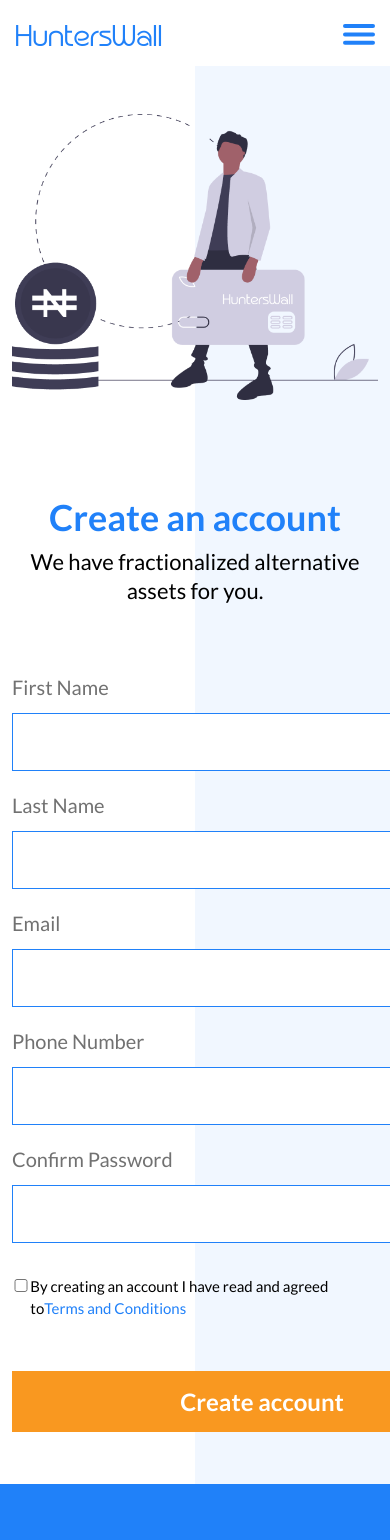
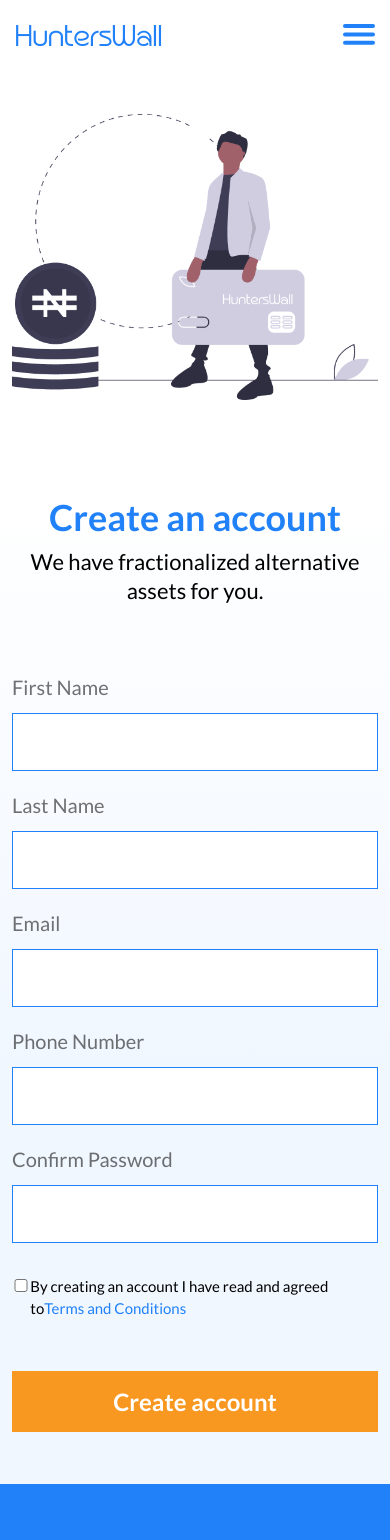
Before and after one commit to Dreezy305/HuntersWall, a Next.js app: page /createAcc in a window 390 px wide. Shown: the top 1540 px of the page. Built offline with nearby package versions, Linux system fonts and the light colour scheme.

Commit message:
create acc

```diff
--- a/styles/globals.scss
+++ b/styles/globals.scss
@@ -545,6 +545,86 @@
       }
     }
   }
+
+  .createAcc {
+    background: linear-gradient(180deg, #ffffff 30%, #f1f7ff 70%);
+    &_rightCol {
+    }
+    &_leftCol {
+      // background: #f1f7ff;
+      h2 {
+        color: #2081f9;
+        font-family: Lato;
+        font-style: normal;
+        font-weight: 600;
+        font-size: 36px;
+        line-height: 43px;
+      }
+      p {
+        font-family: Lato;
+        font-style: normal;
+        font-weight: normal;
+        font-size: 22px;
+        line-height: 29px;
+        color: #000000;
+      }
+    }
+    &_form {
+      div {
+        label {
+          font-family: Lato;
+          font-style: normal;
+          font-weight: normal;
+          font-size: 20px;
+          line-height: 20px;
+          color: rgba(18, 18, 18, 0.6);
+        }
+        input {
+          background: #ffffff;
+          border: 1px solid #2081f9;
+          box-sizing: border-box;
+          width: 100%;
+          box-shadow: none;
+          outline: none;
+        }
+        button {
+          background: #f99820;
+          outline: none;
+          border: none;
+          font-family: Lato;
+          font-style: normal;
+          font-weight: bold;
+          font-size: 24px;
+          line-height: 29px;
+          display: flex;
+          align-items: center;
+          justify-content: center;
+          text-align: center;
+          color: #ffffff;
+          width: 100%;
+          &:hover {
+            box-shadow: 0px 0px 15px 0px #f99820;
+            transition: all 0.5s ease-in-out;
+          }
+        }
+      }
+    }
+    &_terms {
+      input[type="checkbox"] {
+        width: 5%;
+      }
+      p {
+        width: 95%;
+        font-size: 15px;
+        line-height: 22px;
+        span {
+          &:nth-child(2) {
+            color: #2081f9;
+          }
+        }
+      }
+    }
+  }
 }
 
 /** MOBILE RESPONSIVENESS STYLES FOR MEDIUM SCREENS */
```
